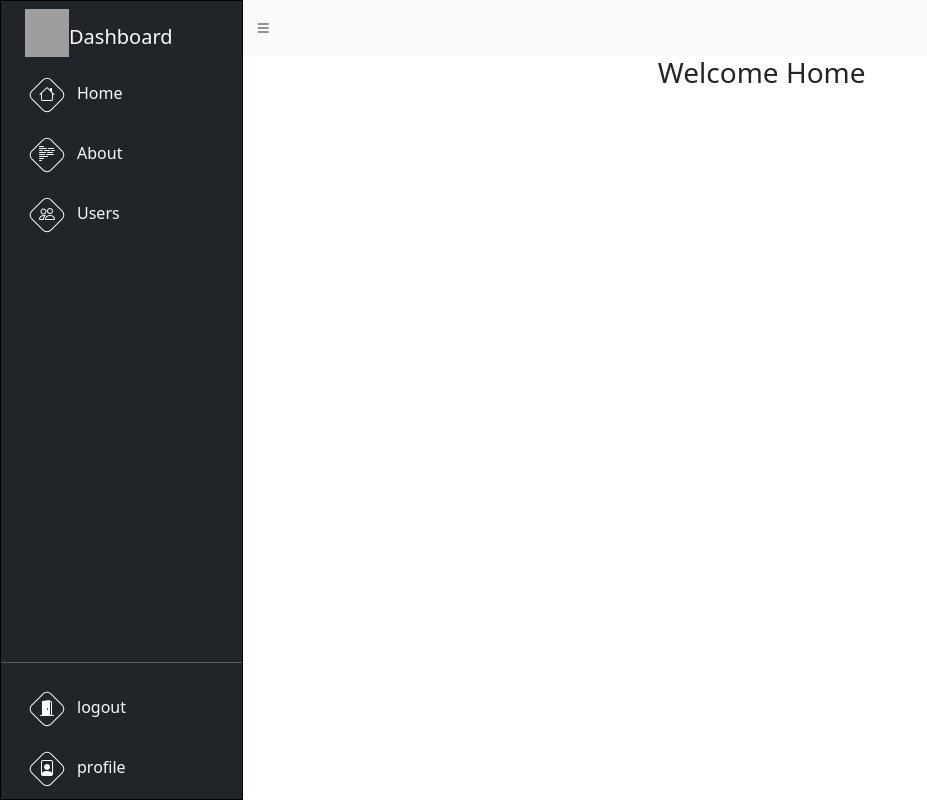
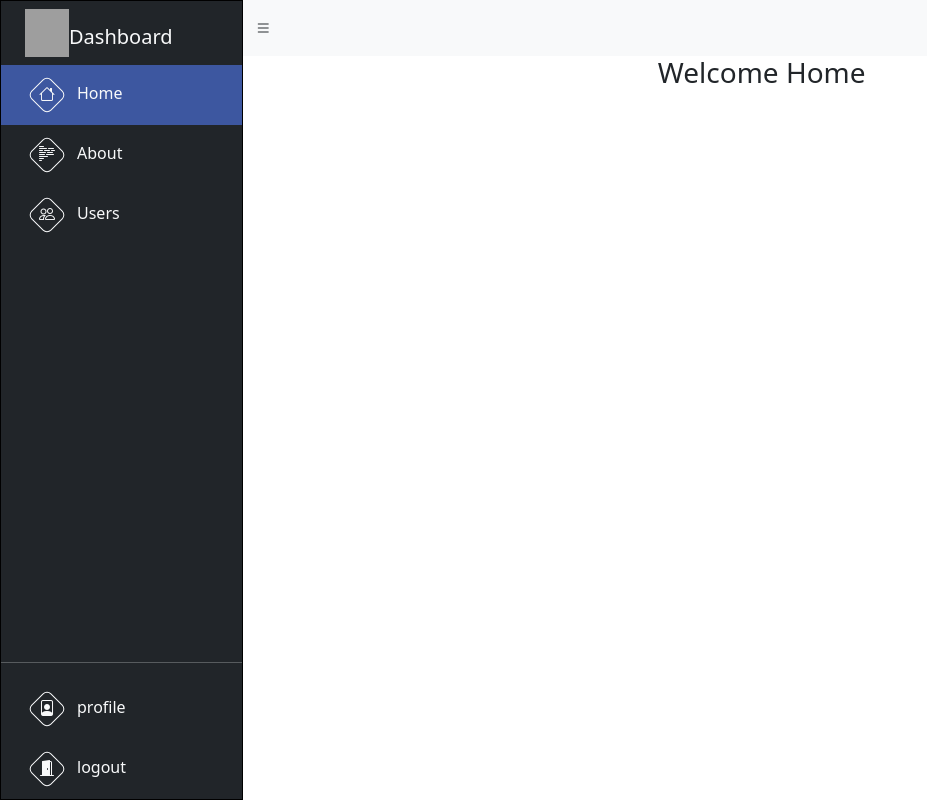
Before and after one commit to Osman122/admin-panel, a React (Create React App) app: page / in a window 1280 px wide. Shown: the whole page, without its empty margins (0-927 px from the left). Built offline with nearby package versions, Linux system fonts and the light colour scheme; grey boxes are pictures that could not be loaded.

Commit message:
add scrolbar

```diff
--- a/src/components/side-par/index.css
+++ b/src/components/side-par/index.css
@@ -3,10 +3,10 @@
 
   }
 
-.dee:focus {
+/* .dee:focus {
    background-color: rgb(50, 42, 165);
-   outline: 4px dashed darkorange;
-       }
+
+       } */
 
 .logo {
 
@@ -59,3 +59,15 @@
 .sidebar::-webkit-scrollbar-thumb:hover {
   background: #555; /* Color of the scrollbar handle on hover */
 }
+.active {
+  background-color: rgb(61, 87, 160); /* Example of styling the active link */
+}
+/* NavLink:focus {
+  outline: none; /* Remove default focus outline */
+  /* Add your custom focus styles here *
+  background-color: #ebebeb;
+}
+ */
+ .NavLink {
+  text-decoration: none; /* Remove underline from NavLink components */
+}
--- a/src/components/side-par/sideBar.jsx
+++ b/src/components/side-par/sideBar.jsx
@@ -1,6 +1,7 @@
 import React, { useEffect, useState } from 'react';
 import 'bootstrap-icons/font/bootstrap-icons.css';
 import './index.css';
+import { NavLink } from 'react-router-dom';
 
 const Sidebar = ({ open }) => {
 
@@ -21,45 +22,45 @@ const Sidebar = ({ open }) => {
       </div>
 
         <ul className="nav flex-column ">
+
         <li className={` dee ${!open?"d-flex":"rounded  "}`} >
+                              <NavLink  className={" NavLink d-flex p-3"} to={"/"} activeClassName="active" exact>
+                               <span className={`border border-1 border-light rounded  d-flex text-center ${open?"mx-3":""}`}
+                                style={{ width:"28px",height:"28px",rotate:"-45deg", position:"relative"}}>
+                                <i className=" mx-auto text-light   bi bi-house " style={{rotate:"45deg", position:"abdolute",top:"50%",left:"50%"}}></i>
+                                </span>
+
+                                 {open? <span className="text-light">Home</span>:<></>}</NavLink>
+{/*
                                 <a
                                     href="/"
                                     className="nav-link active d-flex p-3"
                                 >
-                                <span className={`border border-1 border-light rounded  d-flex text-center ${open?"mx-3":""}`}
-                                style={{ width:"28px",height:"28px",rotate:"-45deg", position:"relative"}}>
-                                <i className=" mx-auto text-light   bi bi-house " style={{rotate:"45deg", position:"abdolute",top:"50%",left:"50%"}}></i>
-                                </span>
 
-                                 {open? <span className="text-light">Home</span>:<></>}
-                                </a>
+                                </a> */}
                             </li>
 
                             <li className={` dee ${!open?"d-flex":""}`} >
-                                <a
-                                    href="/about"
-                                    className="nav-link active d-flex p-3 "
-                                >
+                            <NavLink  className={" NavLink d-flex p-3"} to={"/about"} activeClassName="active" exact>
+
                                 <span className={`border border-1 border-light rounded  d-flex text-center ${open?"mx-3":""}`}
                                 style={{ width:"28px",height:"28px",rotate:"-45deg", position:"relative"}}>
                                 <i className=" mx-auto text-light   bi bi-body-text " style={{rotate:"45deg", position:"abdolute",top:"50%",left:"50%"}}></i>
                                 </span>
 
                                  {open? <span className="text-light">About</span>:<></>}
-                                </a>
+                                </NavLink>
                             </li>
                             <li className={` dee ${!open?"d-flex":""}`} >
-                                <a
-                                    href="/users"
-                                    className="nav-link active d-flex p-3"
-                                >
+                            <NavLink  className={" NavLink d-flex p-3"} to={"/users"} activeClassName="active" exact>
+
                                 <span className={`border border-1 border-light rounded  d-flex text-center ${open?"mx-3":""}`}
                                 style={{ width:"28px",height:"28px",rotate:"-45deg", position:"relative"}}>
                                 <i className=" mx-auto text-light   bi bi-people " style={{rotate:"45deg", position:"abdolute",top:"50%",left:"50%"}}></i>
                                 </span>
 
                                  {open? <span className="text-light">Users</span>:<></>}
-                                </a>
+                                </NavLink>
                             </li>
 
 
@@ -76,6 +77,19 @@ const Sidebar = ({ open }) => {
 
        <ul className="nav flex-column d-flex  ">
 
+       <li className={`  ${!open?"":""}`} >
+        <NavLink  className={" NavLink d-flex p-3"} to={"/aa"} activeClassName="active" exact>
+
+            <span className={`border border-1 border-light rounded  d-flex text-center ${open?"mx-3":""}`}
+            style={{ width:"28px",height:"28px",rotate:"-45deg", position:"relative"}}>
+
+            <i className=" mx-auto text-light   bi bi-file-person" style={{rotate:"45deg", position:"abdolute",top:"50%",left:"50%"}}></i>
+            </span>
+
+             {open? <span className="text-light">profile</span>:<></>}
+            </NavLink>
+        </li>
+
 
         <li className={` dee rounded  ${!open?"d-flex":"rounded "}`} >
             <a
@@ -91,20 +105,7 @@ const Sidebar = ({ open }) => {
              {open? <span className="text-light">logout</span>:<></>}
             </a>
         </li>
-        <li className={`  ${!open?"":""}`} >
-            <a
-                href="/aa"
-                className="nav-link active d-flex p-3"
-            >
-            <span className={`border border-1 border-light rounded  d-flex text-center ${open?"mx-3":""}`}
-            style={{ width:"28px",height:"28px",rotate:"-45deg", position:"relative"}}>
 
-            <i className=" mx-auto text-light   bi bi-file-person" style={{rotate:"45deg", position:"abdolute",top:"50%",left:"50%"}}></i>
-            </span>
-
-             {open? <span className="text-light">profile</span>:<></>}
-            </a>
-        </li>
        </ul>
           </div>
     </nav>
```
